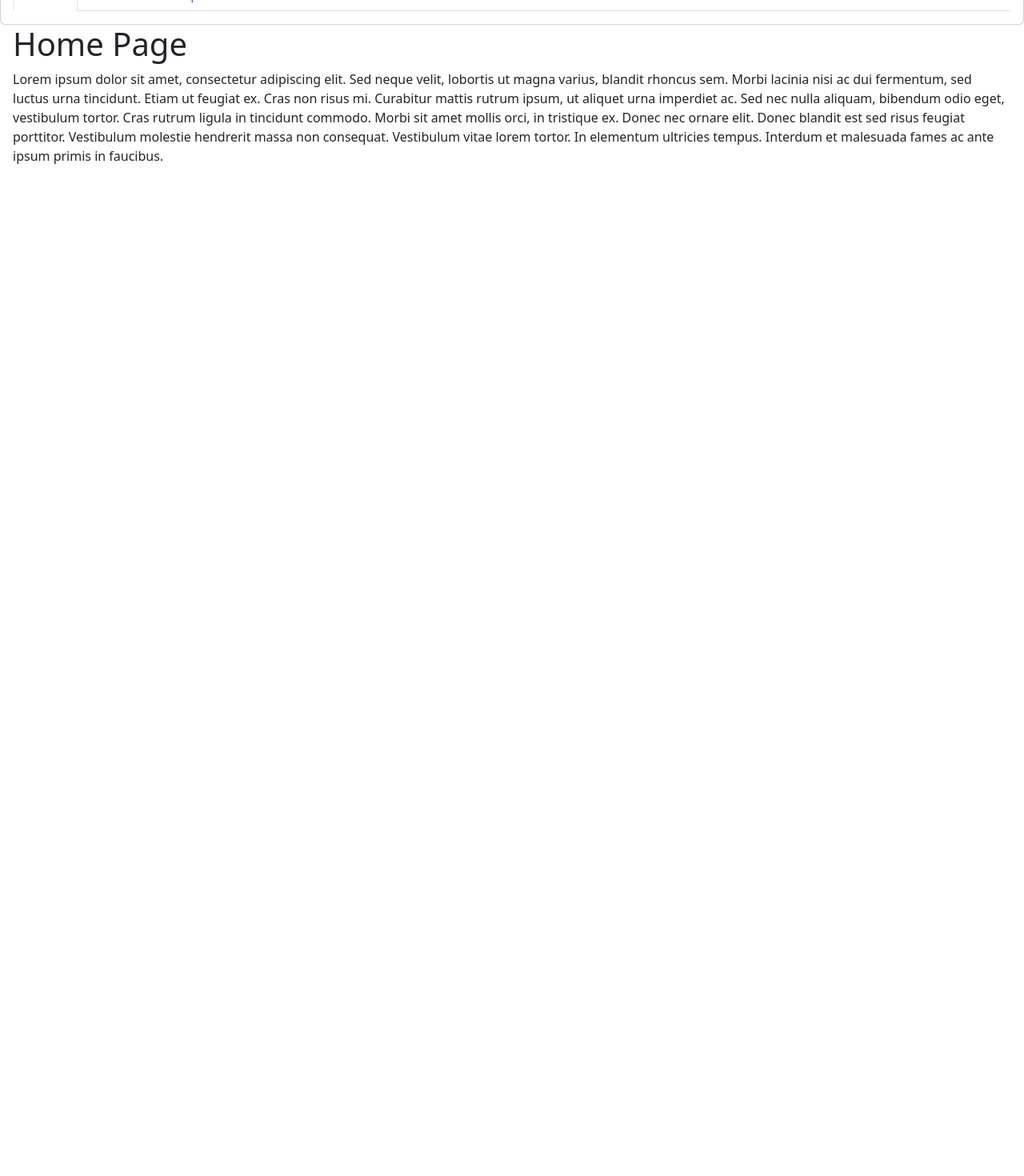
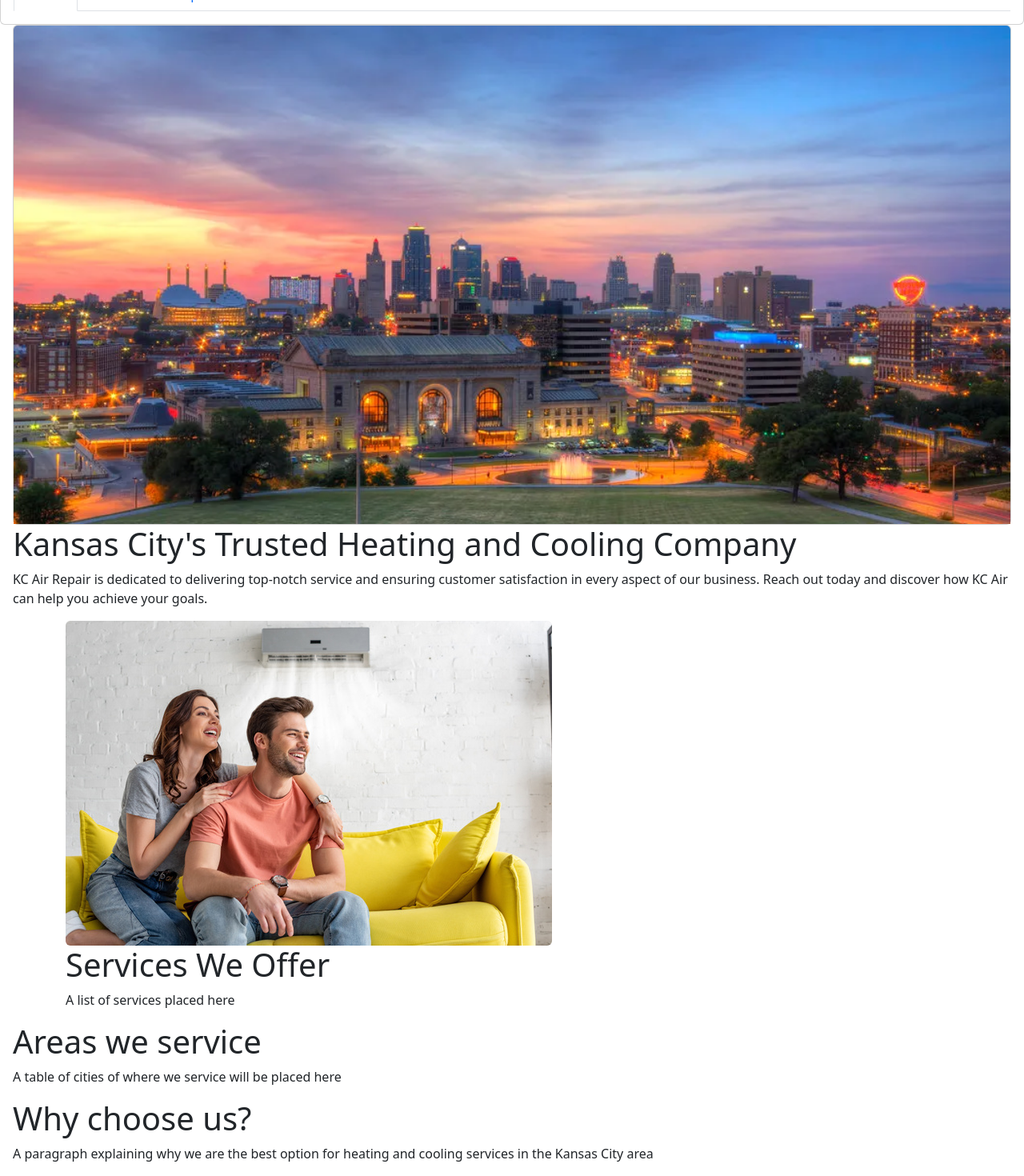
Before and after one commit to ews578/KC-Air-Repair, a React (Vite) app: page / in a window 1280 px wide. Shown: the part 85-1555 px from the top of the page at 80% size. Before the commit the page ends 800 px from the top, so only its background shows below. Built offline with nearby package versions, Linux system fonts and the light colour scheme.

Commit message:
added some sections to the home page very vanilla but will style later after logic is finished

```diff
--- a/src/components/pages/Home.jsx
+++ b/src/components/pages/Home.jsx
@@ -1,19 +1,75 @@
-export default function Home() {
+import Row from "react-bootstrap/Row";
+import Col from "react-bootstrap/Col";
+import Card from "react-bootstrap/Card";
+import Container from "react-bootstrap/Container";
+import Image from "react-bootstrap/Image"; // Import the Image component
+
+function Home() {
   return (
-    <div>
-      <h1>Home Page</h1>
-      <p>
-        Lorem ipsum dolor sit amet, consectetur adipiscing elit. Sed neque
-        velit, lobortis ut magna varius, blandit rhoncus sem. Morbi lacinia nisi
-        ac dui fermentum, sed luctus urna tincidunt. Etiam ut feugiat ex. Cras
-        non risus mi. Curabitur mattis rutrum ipsum, ut aliquet urna imperdiet
-        ac. Sed nec nulla aliquam, bibendum odio eget, vestibulum tortor. Cras
-        rutrum ligula in tincidunt commodo. Morbi sit amet mollis orci, in
-        tristique ex. Donec nec ornare elit. Donec blandit est sed risus feugiat
-        porttitor. Vestibulum molestie hendrerit massa non consequat. Vestibulum
-        vitae lorem tortor. In elementum ultricies tempus. Interdum et malesuada
-        fames ac ante ipsum primis in faucibus.
-      </p>
+    <>
+
+      <ContainerIntro />
+      <ServicesProvided />
+      <ServiceArea />
+      <Choice />
+    </>
+  );
+}
+
+function ContainerIntro() {
+  return (
+    <div className="intro">
+      <Row>
+        <Col>
+      <Card>
+        <Card.Img variant="top" src="assets/kansascity.jpg" />
+      </Card>
+          <h1>Kansas City's Trusted Heating and Cooling Company</h1>
+          <p>
+            KC Air Repair is dedicated to delivering top-notch service and
+            ensuring customer satisfaction in every aspect of our business.
+            Reach out today and discover how KC Air can help you achieve your
+            goals.
+          </p>
+        </Col>
+      </Row>
     </div>
   );
 }
+
+
+function ServicesProvided() {
+  return (
+    <div className="services-provided">
+      <Container>
+        <Row>
+          <Col xs={6} md={4}>
+            <Image src="assets/coolfam.jpg" rounded /> {/* Use the Image component with the correct src */}
+            <h1>Services We Offer</h1>
+            <p>A list of services placed here</p>
+          </Col>
+        </Row>
+      </Container>
+    </div>
+  );
+}
+
+function ServiceArea() {
+  return (
+    <div className="service-area">
+      <h1>Areas we service</h1>
+      <p>A table of cities of where we service will be placed here</p>
+    </div>
+  );
+}
+
+function Choice() {
+  return (
+    <div className="choice">
+      <h1>Why choose us?</h1>
+      <p>A paragraph explaining why we are the best option for heating and cooling services in the Kansas City area</p>
+    </div>
+  );
+}
+
+export default Home;
```
Also changed, not shown: assets/coolfam.jpg (added), assets/kansascity.jpg (added).
